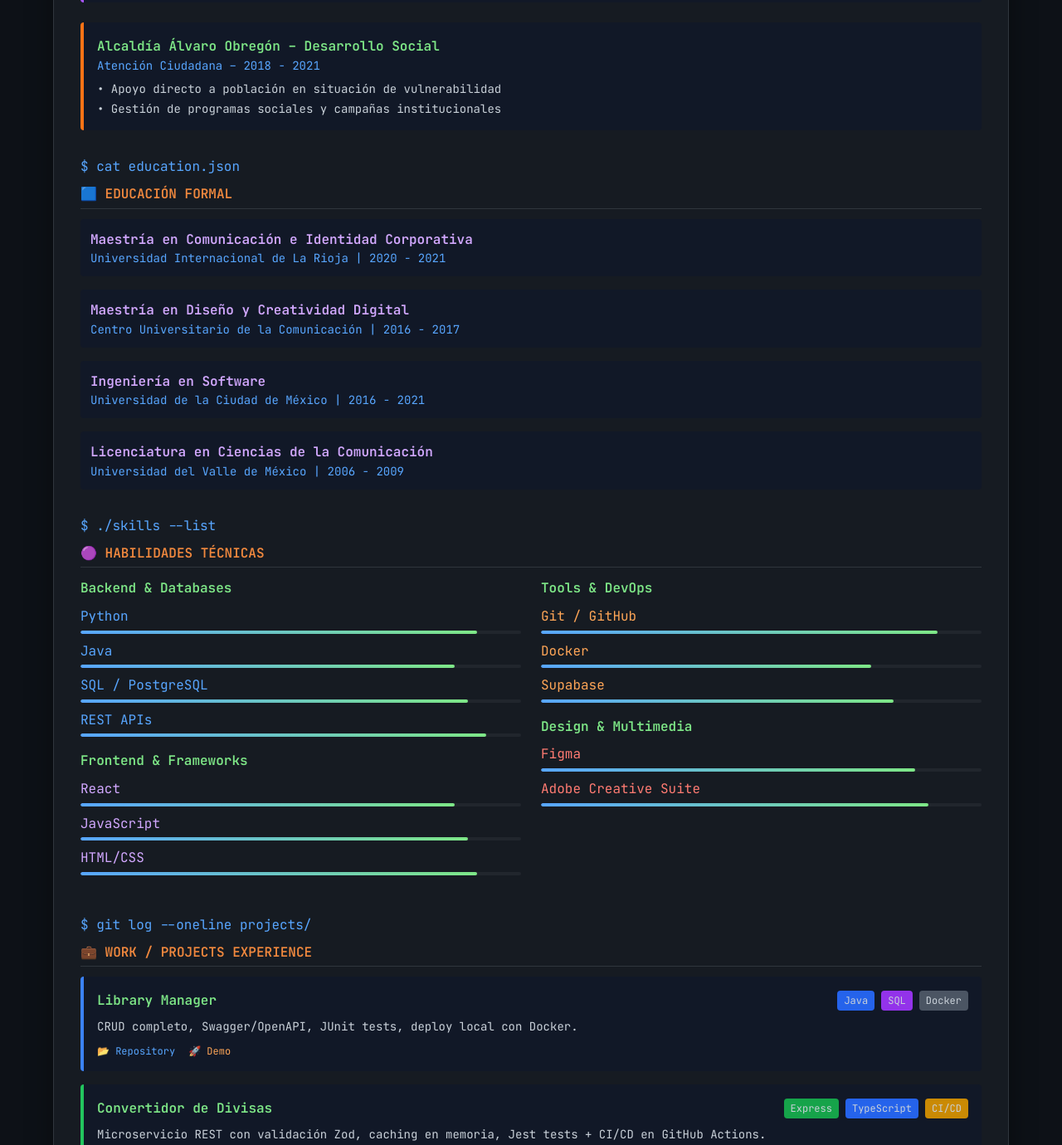
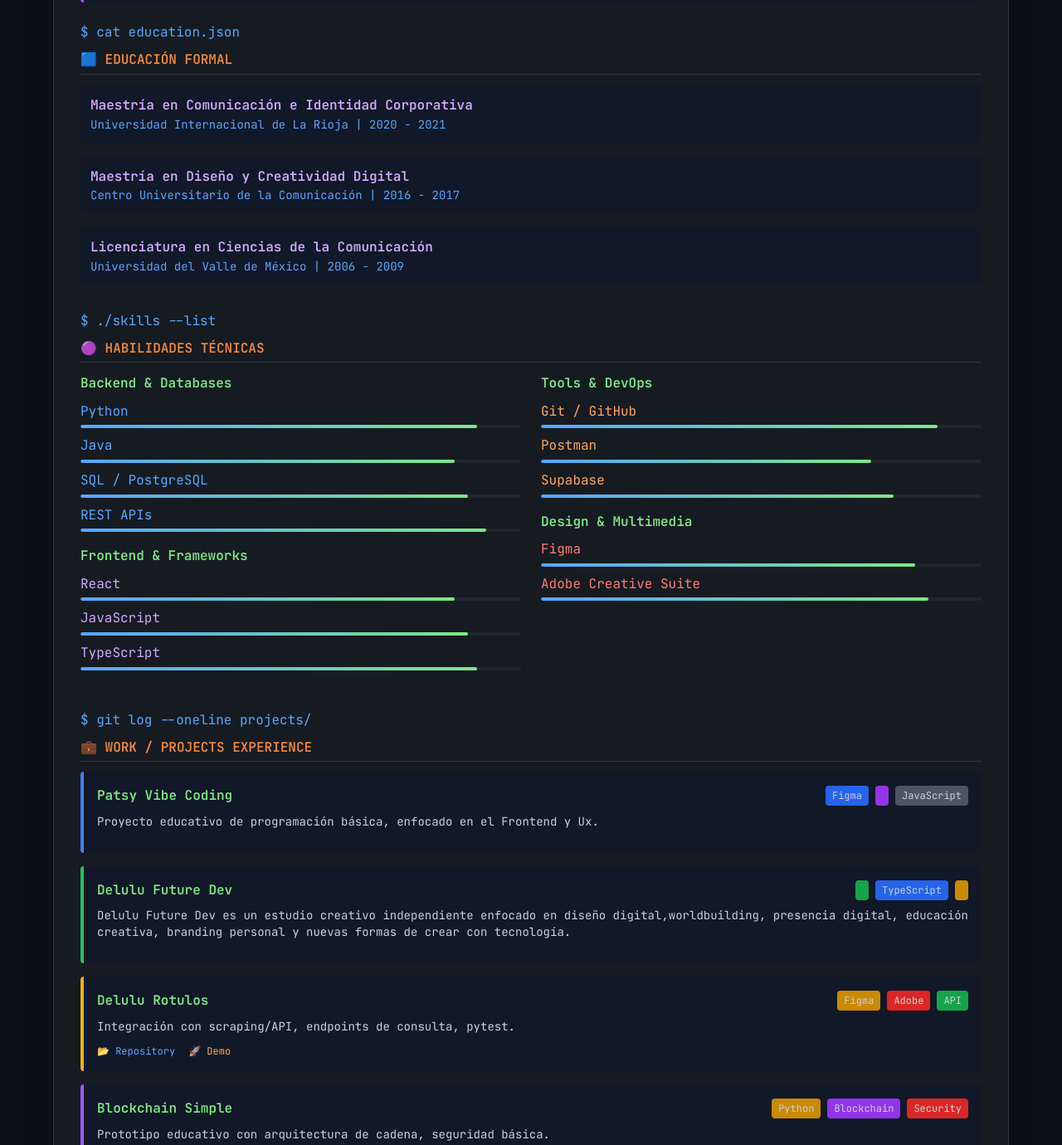
Before and after one commit to frontenddeveloper2025dev/cvterminal2026, a website: page index.html in a window 1280 px wide. Shown: the part 1420-2800 px from the top of the page at 83% size. Drawn offline with nearby package versions, Linux system fonts and the light colour scheme.

Commit message:
add changes

```diff
--- a/index.html
+++ b/index.html
@@ -262,9 +262,9 @@
                 y nuevas formas de crear con tecnología
               </p>
               <p class="mt-3">
-                Manejo tecnologías como
+                Manejo tecnologías Frontend como
                 <span class="highlight-purple"
-                  >Python, Java, SQL, REST APIs, React, Supabase</span
+                  >React,TypeScript, JavaScript, REST APIs, Supabase</span
                 >
                 y <span class="highlight-orange">Figma</span>. Mi enfoque es
                 crear soluciones digitales funcionales y con identidad,
@@ -289,7 +289,7 @@
                   Omicron Transformación Digital
                 </div>
                 <div class="highlight-blue text-sm">
-                  Project Manager / Desarrolladora – 2024 - Actualidad
+                  Project Manager / Desarrolladora – 2024 - 2026
                 </div>
                 <ul class="mt-2 text-sm space-y-1">
                   <li>
@@ -310,7 +310,7 @@
                   Cave Electromecánica SA de CV
                 </div>
                 <div class="highlight-blue text-sm">
-                  Comunicación Organizacional – 2022 - 2024
+                  Comunicación Organizacional – 2022 - 2025
                 </div>
                 <ul class="mt-2 text-sm space-y-1">
                   <li>
@@ -339,26 +339,6 @@
                   <li>• Campañas informativas y editoriales digitales</li>
                 </ul>
               </div>
-
-              <div
-                class="mb-6 p-4 bg-gray-900 rounded border-l-4 border-orange-500"
-              >
-                <div class="highlight-green font-semibold">
-                  Alcaldía Álvaro Obregón – Desarrollo Social
-                </div>
-                <div class="highlight-blue text-sm">
-                  Atención Ciudadana – 2018 - 2021
-                </div>
-                <ul class="mt-2 text-sm space-y-1">
-                  <li>
-                    • Apoyo directo a población en situación de vulnerabilidad
-                  </li>
-                  <li>
-                    • Gestión de programas sociales y campañas institucionales
-                  </li>
-                </ul>
-              </div>
-            </div>
           </div>
 
           <!-- Education Section -->
@@ -386,14 +366,6 @@
                   </div>
                 </div>
 
-                <div class="p-3 bg-gray-900 rounded">
-                  <div class="highlight-purple font-semibold">
-                    Ingeniería en Software
-                  </div>
-                  <div class="text-sm highlight-blue">
-                    Universidad de la Ciudad de México | 2016 - 2021
-                  </div>
-                </div>
 
                 <div class="p-3 bg-gray-900 rounded">
                   <div class="highlight-purple font-semibold">
@@ -465,7 +437,7 @@
                         </div>
                       </div>
                       <div>
-                        <span class="highlight-purple">HTML/CSS</span>
+                        <span class="highlight-purple">TypeScript</span>
                         <div class="skill-bar">
                           <div class="skill-progress" style="width: 90%"></div>
                         </div>
@@ -487,7 +459,7 @@
                         </div>
                       </div>
                       <div>
-                        <span class="highlight-orange">Docker</span>
+                        <span class="highlight-orange">Postman</span>
                         <div class="skill-bar">
                           <div class="skill-progress" style="width: 75%"></div>
                         </div>
@@ -539,36 +511,35 @@
                     class="flex flex-col md:flex-row md:items-center md:justify-between mb-2"
                   >
                     <div class="highlight-green font-semibold">
-                      Library Manager
+                      Patsy Vibe Coding
                     </div>
                     <div class="flex space-x-2 text-sm">
                       <span class="bg-blue-600 px-2 py-1 rounded text-xs"
-                        >Java</span
+                        >Figma</span
                       >
                       <span class="bg-purple-600 px-2 py-1 rounded text-xs"
-                        >SQL</span
+                        ><Javascript></Html></span
                       >
                       <span class="bg-gray-600 px-2 py-1 rounded text-xs"
-                        >Docker</span
+                        >JavaScript</span
                       >
                     </div>
                   </div>
                   <p class="text-sm mb-3">
-                    CRUD completo, Swagger/OpenAPI, JUnit tests, deploy local
-                    con Docker.
+                    Proyecto educativo de programación básica, enfocado en el Frontend y Ux.
                   </p>
                   <div class="flex space-x-4 text-xs">
                     <a
                       href="#"
                       onclick="openRepo('library-manager')"
                       class="highlight-blue hover:underline"
-                      >📂 Repository</a
+                      ></a
                     >
                     <a
                       href="#"
                       onclick="openDemo('library-manager')"
                       class="highlight-orange hover:underline"
-                      >🚀 Demo</a
+                      ></a
                     >
                   </div>
                 </div>
@@ -580,36 +551,37 @@
                     class="flex flex-col md:flex-row md:items-center md:justify-between mb-2"
                   >
                     <div class="highlight-green font-semibold">
-                      Convertidor de Divisas
+                      Delulu Future Dev
                     </div>
                     <div class="flex space-x-2 text-sm">
                       <span class="bg-green-600 px-2 py-1 rounded text-xs"
-                        >Express</span
+                        ></span
                       >
                       <span class="bg-blue-600 px-2 py-1 rounded text-xs"
                         >TypeScript</span
                       >
                       <span class="bg-yellow-600 px-2 py-1 rounded text-xs"
-                        >CI/CD</span
+                        ></span
                       >
                     </div>
                   </div>
                   <p class="text-sm mb-3">
-                    Microservicio REST con validación Zod, caching en memoria,
-                    Jest tests + CI/CD en GitHub Actions.
+                    Delulu Future Dev es un estudio creativo independiente
+                    enfocado en diseño digital,worldbuilding, presencia digital,
+                     educación creativa, branding personal y nuevas formas de crear con tecnología.
                   </p>
                   <div class="flex space-x-4 text-xs">
                     <a
                       href="#"
                       onclick="openRepo('currency-converter')"
                       class="highlight-blue hover:underline"
-                      >📂 Repository</a
+                      ></a
                     >
                     <a
                       href="#"
                       onclick="openDemo('currency-converter')"
                       class="highlight-orange hover:underline"
-                      >🚀 Demo</a
+                      ></a
                     >
                   </div>
                 </div>
@@ -621,14 +593,14 @@
                     class="flex flex-col md:flex-row md:items-center md:justify-between mb-2"
                   >
                     <div class="highlight-green font-semibold">
-                      Amazon Tracker
+                      Delulu Rotulos
                     </div>
                     <div class="flex space-x-2 text-sm">
                       <span class="bg-yellow-600 px-2 py-1 rounded text-xs"
-                        >Python</span
+                        >Figma</span
                       >
                       <span class="bg-red-600 px-2 py-1 rounded text-xs"
-                        >Scraping</span
+                        >Adobe </span
                       >
                       <span class="bg-green-600 px-2 py-1 rounded text-xs"
                         >API</span
```
